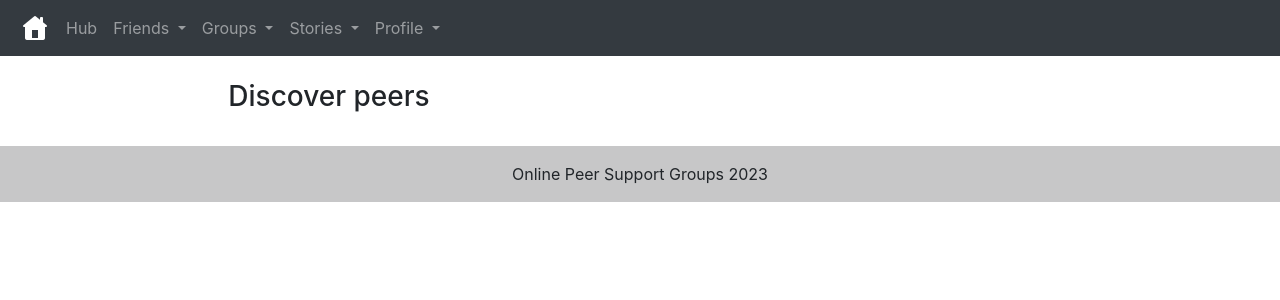
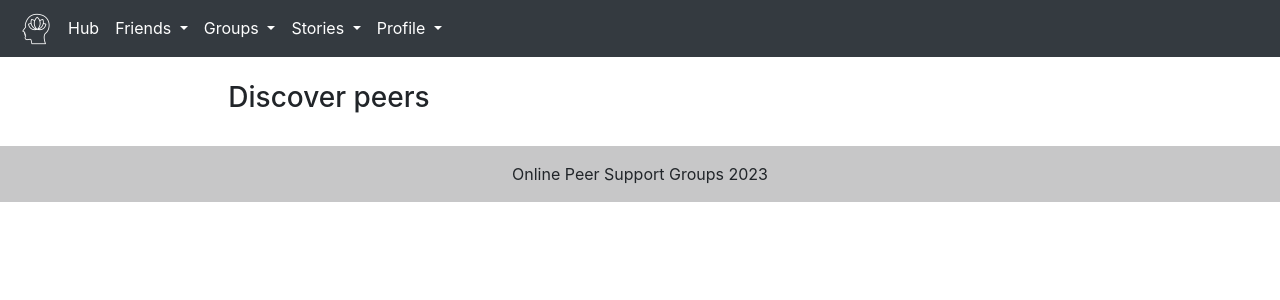
Before and after one commit to AlexeiaW/final, a Django app: page /discover/ in a window 1280 px wide. Shown: the top 300 px of the page. Run offline with Django 3.2, Linux system fonts and the light colour scheme; a user stored in the database is signed in; data comes from the database, SQL or seed files in the repository; data that the repository does not hold is empty; parts of the project's set-up code (start-up, migrations or seed data) failed here and were passed over; some libraries are stand-ins or nearby versions.

Commit message:
navbar improvements

```diff
--- a/final_main_root/final_main_app/templates/title.html
+++ b/final_main_root/final_main_app/templates/title.html
@@ -2,7 +2,8 @@
 
 <nav class="navbar navbar-expand-lg navbar-dark bg-dark">
   <a class="navbar-brand p-1 mr-1 " href="/">
-    <img class="featurette-image img-fluid mx-auto" src="{% static '/final_main_app/home.png' %}" alt="My image">
+    <img class="featurette-image img-fluid mx-auto" src="{% static '/final_main_app/home.png' %}"
+      style="max-width: 32px;" alt="My image">
   </a>
   <button class="navbar-toggler" type="button" data-toggle="collapse" data-target="#navbarNav" aria-controls="navbarNav"
     aria-expanded="false" aria-label="Toggle navigation">
@@ -80,4 +81,12 @@
     margin-top: 0;
     /* remove the gap so it doesn't close */
   }
+
+  .nav-link {
+    color: white !important;
+  }
+
+  .nav-link:hover {
+    color: #51d1d3 !important;
+  }
 </style>
```
Also changed, not shown: final_main_root/final_main_app/static/final_main_app/home.png.
